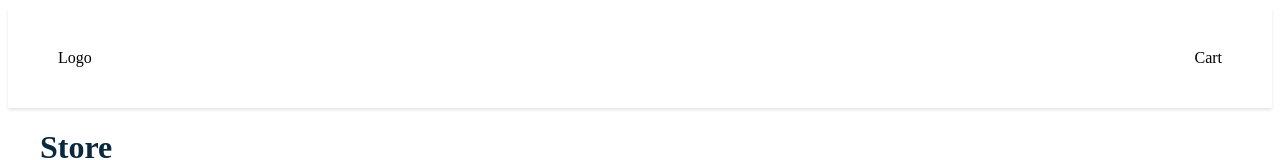
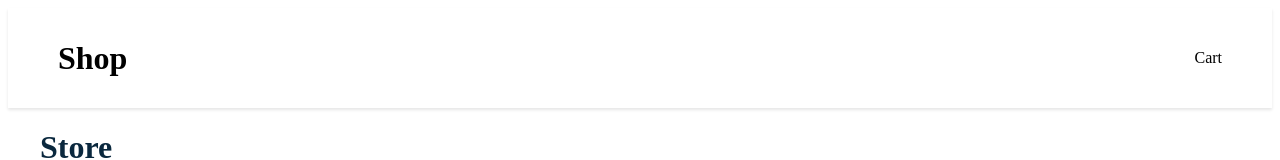
Before and after one commit to LFSoto/effective-doodle, a React (Create React App) app: page / in a window 1280 px wide. Shown: the top 160 px of the page. Built offline with nearby package versions, Linux system fonts and the light colour scheme.

Commit message:
Adding Logo component

```diff
--- /dev/null
+++ b/src/components/Logo/Logo.tsx
@@ -0,0 +1,12 @@
+const styles = {
+  logo: {
+    fontWeight: '700',
+    fontSize: '2rem',
+  },
+};
+
+const Logo: React.FC = () => {
+  return <div style={styles.logo}>Shop</div>;
+};
+
+export default Logo;
--- a/src/components/NavBar/NavBar.tsx
+++ b/src/components/NavBar/NavBar.tsx
@@ -1,3 +1,5 @@
+import Logo from '../Logo/Logo';
+
 const styles = {
   navbar: {
     display: 'flex',
@@ -14,7 +16,7 @@ const styles = {
 const NavBar: React.FC = () => {
   return (
     <nav style={styles.navbar}>
-      <p>Logo</p>
+      <Logo/>
       <p>Cart</p>
     </nav>
   );
```
Also changed, not shown: 2 other files (tests, documents, lock files or other folders).
